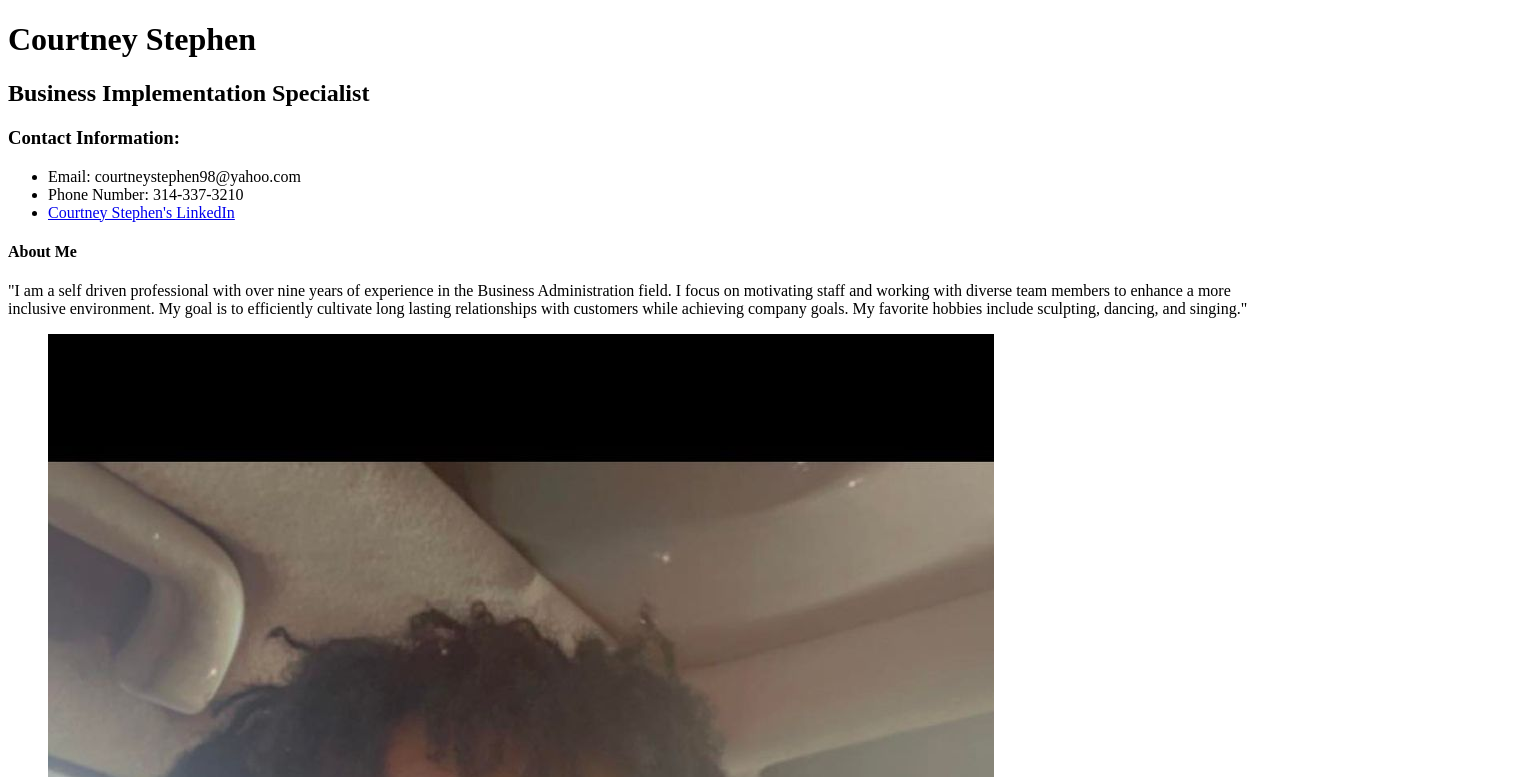
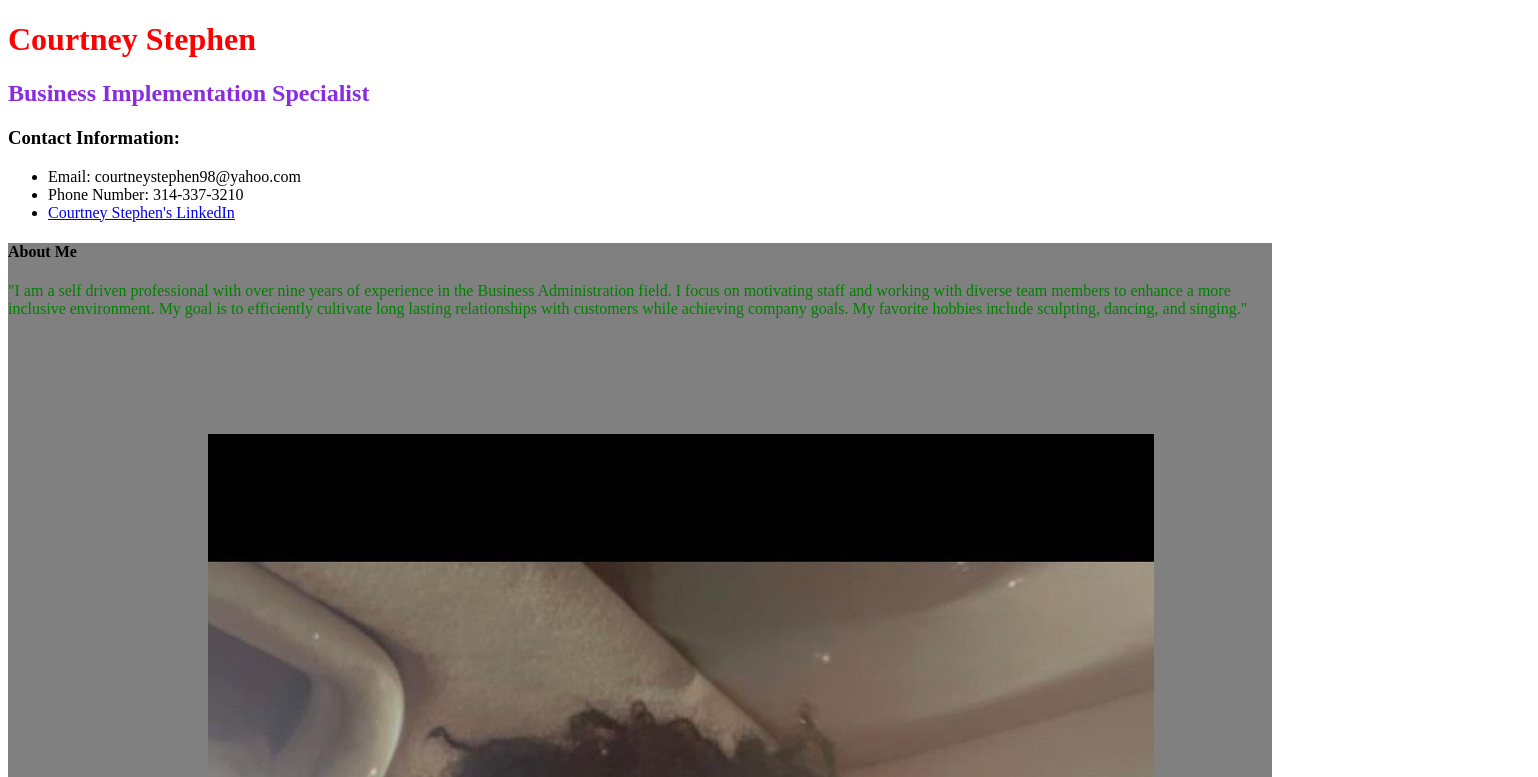
Before and after one commit to CourtneyS88/js-assignment-4-html-me-something-CourtneyS88, a website: page index.html in a window 1280 px wide. Shown: the top 777 px of the page, 1538 px wide, since content can reach past the window. Drawn offline with Linux system fonts and the light colour scheme.

Commit message:
Courtney S, added CSS Styling

```diff
--- a/index.html
+++ b/index.html
@@ -3,12 +3,13 @@
 <head>
     <meta charset="UTF-8">
     <meta name="viewport" content="width=device-width, initial-scale=1.0">
+    <link rel="stylesheet" href="styles.css">
     <title>Courtney Stephen</title>
 </head>
 <body>
     <header>
-        <h1>Courtney Stephen</h1>
-        <h2>Business Implementation Specialist<h2>
+        <h1 id="mainHeading">Courtney Stephen</h1>
+        <h2 id="secondHeading">Business Implementation Specialist<h2>
         <h3>Contact Information:</h3>
         <ul>
         <li>Email: courtneystephen98@yahoo.com</li>
@@ -23,7 +24,7 @@
             <section>
                 <a name="About Me"></a>
                 <h4>About Me</h4>
-                <p>
+                <p class ="funParagraph">
                 "I am a self driven professional with over nine years of experience in the Business Administration field. I focus on motivating staff and working with diverse team members to enhance a more inclusive environment. My goal is to efficiently cultivate long lasting relationships with customers while achieving company goals. My favorite hobbies include sculpting, dancing, and singing."
                 </p>
                 <figure>
@@ -46,7 +47,7 @@
             <section>
                 <a name="Experience"></a>
                 <h4>Experience: Benefit Implementation Specialist</h4>
-                <p>
+                <p class ="blue">
                 "As a Benefit Specialist, I coordinate directly with both internal and external teams to initiate, build, maintain, and monitor benefits. I assess task completion to meet tight project deadlines. I also review employee enrollments to verify accuracy, while inputting information into company databases. My day-to-day work life usually consists of me managing employee benefits, workers' compensation, health and pension programs, and 401Ks."
                 </p>
             </section>
@@ -60,6 +61,7 @@
             <section>
                 <a name="Education"></a>
                 <h4>Education &amp; Training</h4>
+                <div>
                 <p>
                     <ul>
                         <li>Attended Harris-Stowe State University</li>
@@ -83,5 +85,7 @@
 <footer>
     <p>© 2023 Courtney Stephen</p>
 </footer>
+
+<script src = "script.js"></script>
 </body>
 </html>
--- a/package.json
+++ b/package.json
@@ -9,8 +9,7 @@
   "author": "",
   "license": "ISC",
   "devDependencies": {
-    "jasmine": "^3.6.3",
+    "jasmine": "^3.99.0",
     "jsdom": "^16.4.0"
-  },
-  "dependencies": {}
+  }
 }
--- a/styles.css
+++ b/styles.css
@@ -1 +1,39 @@
-/* Write your CSS here! */
+img {
+    margin-top: 50px;
+  margin-bottom: 10px;
+  margin-right: 150px;
+  margin-left: 80px;
+}
+
+img {
+    padding-top: 50px;
+    padding-right: 10px;
+    padding-bottom: 50px;
+    padding-left: 80px;
+  }
+
+.funParagraph{
+    color:green
+}
+
+
+#mainHeading {
+    color:red
+}
+
+.blue {
+    color:blue
+}
+
+section {
+    background-color: grey;
+}
+
+#secondHeading {
+    color:blueviolet
+}
+
+body {
+ margin: 8px;
+ display: block;
+}
```
Also changed, not shown: 1 other file.
